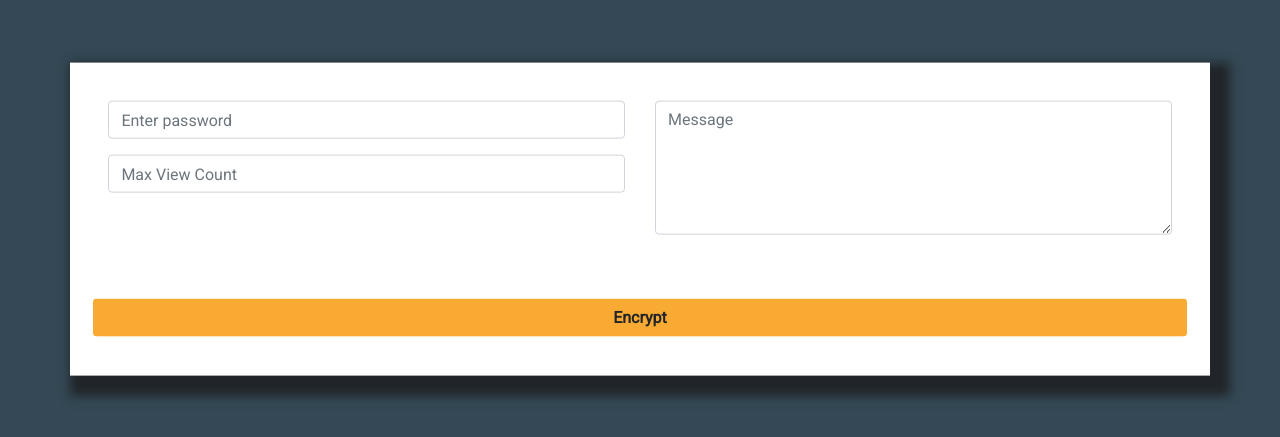
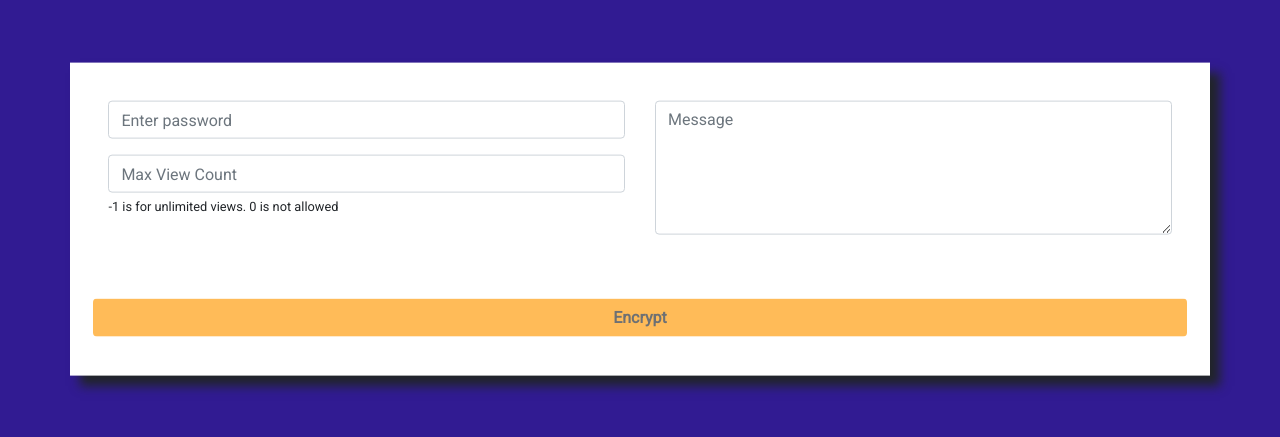
Before and after one commit to aritC/encryptor, an Angular app in the folder frontend/: page /encrypt in a window 1280 px wide. Shown: the part 181-618 px from the top of the page. Built offline with nearby package versions, Linux system fonts and the light colour scheme.

Commit message:
Integrated encryptor form with backend

```diff
--- a/frontend/src/app/components/encryptor/encryptor.component.css
+++ b/frontend/src/app/components/encryptor/encryptor.component.css
@@ -1,17 +0,0 @@
-.centered {
-  position: fixed;
-  top: 50%;
-  left: 50%;
-  /* bring your own prefixes */
-  transform: translate(-50%, -50%);
-}
-
-.container {
-  padding: 3%;
-  background-color: white;
-  box-shadow: 10px 10px 10px 10px;
-}
-
-.btn {
-  background-color: #f9aa33;
-}
--- a/frontend/src/app/components/encryptor/encryptor.component.html
+++ b/frontend/src/app/components/encryptor/encryptor.component.html
@@ -1,5 +1,9 @@
 <div class="container centered">
-  <form>
+  <form
+    *ngIf="!isEncrypted"
+    [formGroup]="encryptionForm"
+    (ngSubmit)="encrypt()"
+  >
     <div class="row">
       <div class="col">
         <div class="form-group">
@@ -7,8 +11,7 @@
           <input
             type="text"
             class="form-control"
-            id="password"
-            aria-describedby="emailHelp"
+            formControlName="password"
             placeholder="Enter password"
           />
         </div>
@@ -17,12 +20,11 @@
           <input
             type="number"
             class="form-control"
-            id="viewCount"
+            formControlName="viewCount"
             placeholder="Max View Count"
-            min="-1"
           />
-          <small id="viewCountHelp" class="form-text text-white"
-            >-1 is for unlimited views</small
+          <small id="viewCountHelp" class="form-text"
+            >-1 is for unlimited views. 0 is not allowed</small
           >
         </div>
       </div>
@@ -31,7 +33,7 @@
           <!-- <label for="message">Your Message</label> -->
           <textarea
             class="form-control"
-            id="message"
+            formControlName="text"
             rows="5"
             placeholder="Message"
           ></textarea>
@@ -39,9 +41,24 @@
       </div>
     </div>
     <div class="row">
-      <button type="submit" class="btn col-lg-12 mt-5 font-weight-bold">
-        Encrypt
+      <button
+        type="submit"
+        [disabled]="!encryptionForm.valid"
+        class="btn col-lg-12 mt-5 font-weight-bold"
+      >
+        <div *ngIf="!isLoading">Encrypt</div>
+        <div *ngIf="isLoading" class="spinner-border text-light" role="status">
+          <span class="sr-only">Loading...</span>
+        </div>
       </button>
     </div>
   </form>
+
+  <div *ngIf="isEncrypted">
+    <p>Encrypted Link: {{ link }}</p>
+    <p>Password: {{ password }}</p>
+    <button class="btn col-lg-12 mt-5 font-weight-bold" (click)="reset()">
+      Back
+    </button>
+  </div>
 </div>
--- a/frontend/src/app/components/encryptor/encryptor.component.ts
+++ b/frontend/src/app/components/encryptor/encryptor.component.ts
@@ -1,15 +1,60 @@
 import { Component, OnInit } from '@angular/core';
+import { FormGroup, FormBuilder, Validators } from '@angular/forms';
+import { ApiserviceService } from 'src/app/services/apiservice.service';
+import { environment } from 'src/environments/environment';
 
 @Component({
   selector: 'app-encryptor',
   templateUrl: './encryptor.component.html',
-  styleUrls: ['./encryptor.component.css']
+  styleUrls: ['./encryptor.component.css'],
 })
 export class EncryptorComponent implements OnInit {
+  constructor(
+    private formBuilder: FormBuilder,
+    private api: ApiserviceService
+  ) {
+    this.isLoading = false;
+    this.isEncrypted = false;
+    this.password = '';
+    this.link = '';
+  }
 
-  constructor() { }
+  encryptionForm!: FormGroup;
+  isLoading!: boolean;
+  isEncrypted!: boolean;
+  password!: string;
+  link!: string;
 
   ngOnInit(): void {
+    this.encryptionForm = this.formBuilder.group({
+      password: ['', Validators.required],
+      viewCount: [
+        null,
+        [Validators.required, Validators.pattern('^(-1|[1-9][0-9]*)$')],
+      ],
+      text: ['', Validators.required],
+    });
   }
 
+  encrypt() {
+    console.log(this.encryptionForm.value);
+    this.isLoading = true;
+    if (this.encryptionForm.valid) {
+      let { password, text, viewCount } = this.encryptionForm.value;
+      this.api.encrypt(text, password, viewCount).subscribe({
+        next: (res) => {
+          this.isLoading = false;
+          this.isEncrypted = true;
+          this.password = res.password;
+          this.link = res.link;
+        },
+      });
+    }
+  }
+
+  reset() {
+    this.isEncrypted = false;
+    this.password = '';
+    this.link = '';
+  }
 }
--- a/frontend/src/app/components/not-found/not-found.component.css
+++ b/frontend/src/app/components/not-found/not-found.component.css
@@ -1,4 +1,4 @@
-h1 {
+/* h1 {
   font-size: 500%;
   margin-bottom: 0;
   padding-bottom: 0;
@@ -8,4 +8,4 @@ img {
   max-width: 100%;
   height: auto;
   width: 70%;
-}
+} */
--- a/frontend/src/app/components/not-found/not-found.component.html
+++ b/frontend/src/app/components/not-found/not-found.component.html
@@ -1,6 +1,10 @@
-<h1>404, Not Found!</h1>
-<p>
-  Are you sure the link is valid?<br />Dont worry here's a cute cat gif for you
-</p>
+<div class="container centered">
+  <p class="display-1 font-weight-bold text-center">404, Not Found!</p>
 
-<img src="assets/cute-cat.gif" />
+  <p class="blockquote text-center">
+    Are you sure the link is valid?<br />Dont worry here's a cute cat gif for
+    you
+  </p>
+
+  <img class="rounded mx-auto d-block img-fluid" src="assets/cute-cat.gif" />
+</div>
--- a/frontend/src/environments/environment.ts
+++ b/frontend/src/environments/environment.ts
@@ -3,7 +3,8 @@
 // The list of file replacements can be found in `angular.json`.
 
 export const environment = {
-  production: false
+  production: false,
+  domain: 'http://localhost:4200/decrypt/',
 };
 
 /*
--- a/frontend/src/styles.css
+++ b/frontend/src/styles.css
@@ -1,5 +1,23 @@
 /* You can add global styles to this file, and also import other style files */
 body {
-  background-color: #344955;
+  background-color: #311b92;
   font-family: "Roboto", sans-serif;
 }
+
+.btn {
+  background-color: #ff9800;
+}
+
+.centered {
+  position: fixed;
+  top: 50%;
+  left: 50%;
+  /* bring your own prefixes */
+  transform: translate(-50%, -50%);
+}
+
+.container {
+  padding: 3%;
+  background-color: white;
+  box-shadow: 10px 10px 10px;
+}
```
Also changed, not shown: frontend/src/app/app.module.ts (+9 -1 lines), 1 other file (tests, documents, lock files or other folders).
